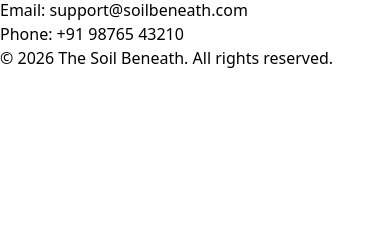
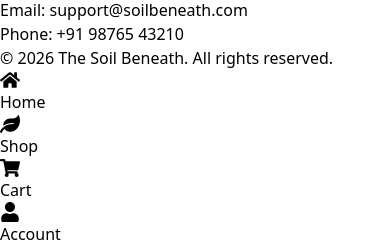
Before and after one commit to SayaniSen2022/the-soil-beneath, a React (Vite) app in the folder frontend/: page / in a window 390 px wide. Shown: the part 702-945 px from the top of the page. Before the commit the page ends 844 px from the top, so only its background shows below. Built offline with nearby package versions, Linux system fonts and the light colour scheme; no server answers.

Commit message:
working on mobile UI, added a bottom Nav

```diff
--- /dev/null
+++ b/frontend/src/components/layout/MobileBottomNav.tsx
@@ -0,0 +1,67 @@
+import { NavLink } from "react-router-dom";
+import {
+  FaHome,
+  FaShoppingCart,
+  FaUser,
+  FaLeaf,
+} from "react-icons/fa";
+import { useCart } from "../../context/CartContext";
+
+const MobileBottomNav = () => {
+  const {getCartCount} = useCart();
+  return (
+    <nav className="fixed bottom-0 left-0 w-full bg-white border-t shadow-md md:hidden z-50">
+      <div className="grid grid-cols-4 h-16">
+
+        <NavLink
+          to="/"
+          className="flex flex-col items-center justify-center text-gray-700 hover:text-green-700"
+        >
+          <FaHome size={20} />
+          <span className="text-xs mt-1">Home</span>
+        </NavLink>
+
+        <NavLink
+          to="/products"
+          className="flex flex-col items-center justify-center text-gray-700 hover:text-green-700"
+        >
+          <FaLeaf size={20} />
+          <span className="text-xs mt-1">Shop</span>
+        </NavLink>
+
+        <NavLink
+          to="/cart"
+          className={({ isActive }) =>
+              `flex flex-col items-center justify-center ${
+                  isActive ? "text-green-700" : "text-gray-500"
+              }`
+          }
+        >
+          <div className="relative">
+            <FaShoppingCart size={20} />
+
+            {getCartCount() > 0 && (
+                <span className="absolute -top-2 -right-2
+                    bg-red-500 text-white rounded-full
+                    text-[10px] h-4 w-4 flex items-center justify-center">
+                    {getCartCount()}
+                </span>
+            )}
+          </div>
+          <span>Cart</span>
+        </NavLink>
+
+        <NavLink
+          to="/login"
+          className="flex flex-col items-center justify-center text-gray-700 hover:text-green-700"
+        >
+          <FaUser size={20} />
+          <span className="text-xs mt-1">Account</span>
+        </NavLink>
+
+      </div>
+    </nav>
+  );
+};
+
+export default MobileBottomNav;
--- a/frontend/src/components/layout/Navbar.tsx
+++ b/frontend/src/components/layout/Navbar.tsx
@@ -18,14 +18,14 @@
   };
 
   return (
-    <div className="flex items-center justify-around p-3 fixed top-0 left-0 w-full z-20 bg-stone-100">
+    <div className="flex flex-col md:flex-row lg:flex-row items-center justify-around p-5  md:p-3 lg:p-3 fixed top-0 left-0 w-full z-20 bg-stone-100">
       <div className="pb-2">
         <Link to="/">
-          <p className="text-2xl md:text-3xl font-bold text-amber-900">
+          <p className="text-4xl md:text-2xl lg:text-2xl md:text-3xl font-bold text-amber-900">
             The Soil Beneath
           </p>
         </Link>
-        <p className="text-sm md:text-md text-lime-700">Rooted in nature. Delivered to you.</p>
+        <p className="text-center md:text-left lg:text-left text-sm md:text-md text-lime-700">Rooted in nature. Delivered to you.</p>
       </div>
 
       <SearchBar/>
--- a/frontend/src/components/layout/SharedLayout.tsx
+++ b/frontend/src/components/layout/SharedLayout.tsx
@@ -1,15 +1,17 @@
 import { Outlet } from "react-router-dom"
 import Navbar from "./Navbar"
 import Footer from "./Footer"
+import MobileBottomNav from "./MobileBottomNav"
 
 const SharedLayout = () => {
   return (
     <div className="min-h-screen flex flex-col">
       <Navbar/>
-      <main className="flex-1">
+      <main className="flex-1 pb-20 md:pb-0">
         <Outlet/>
       </main>
       <Footer/>
+      <MobileBottomNav/>
     </div>
   )
 }
--- a/frontend/src/pages/Home/Hero.tsx
+++ b/frontend/src/pages/Home/Hero.tsx
@@ -6,9 +6,9 @@
       <img
         src="/images/Plant-banner.webp"
         alt="hero-banner"
-        className='w-full h-full object-cover'
+        className='h-[660px] w-full md:h-full lg:h-full object-cover'
       />
-      <div className="absolute left-5 top-1/2 -translate-y-1/2 text-white z-10 text-left">
+      <div className="absolute left-5 top-[24.5rem] md:top-1/2 lg:top-1/2 -translate-y-1/2 text-white z-10 text-left">
         <div className='text-8xl text-wrap w-64 pb-2 font-medium'>Grow Better, Live Greener</div>
         <Link to="/products">
           <button className='mt-4 font-thin text-amber-900 bg-amber-200 rounded-lg py-2 px-4 text-2xl hover:bg-amber-400 duration-300 ease-in-out'>Shop Now</button>
```
